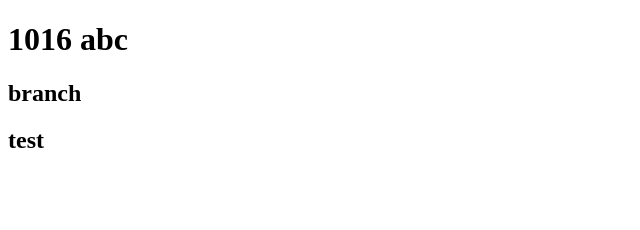
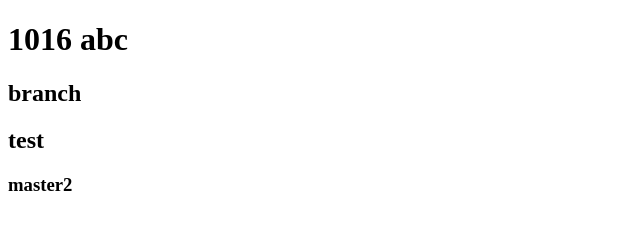
Before and after one commit to austin880610/project1, a plain HTML site: page branch.html in a window 1280 px wide. Shown: the full height of the page, 0-640 px from the left. Drawn offline with Linux system fonts and the light colour scheme.

Commit message:
master新增h3

```diff
--- a/branch.html
+++ b/branch.html
@@ -12,5 +12,6 @@
     <H1>1016 abc</H1>
     <h2>branch</h2>
     <h2>test</h2>
+    <h3>master2</h3>
 </body>
 </html>
```
